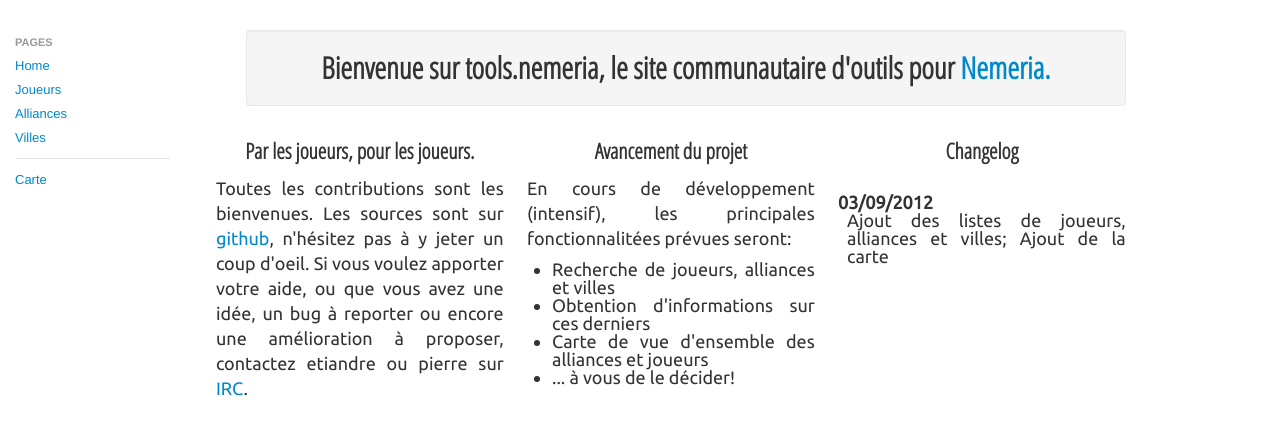
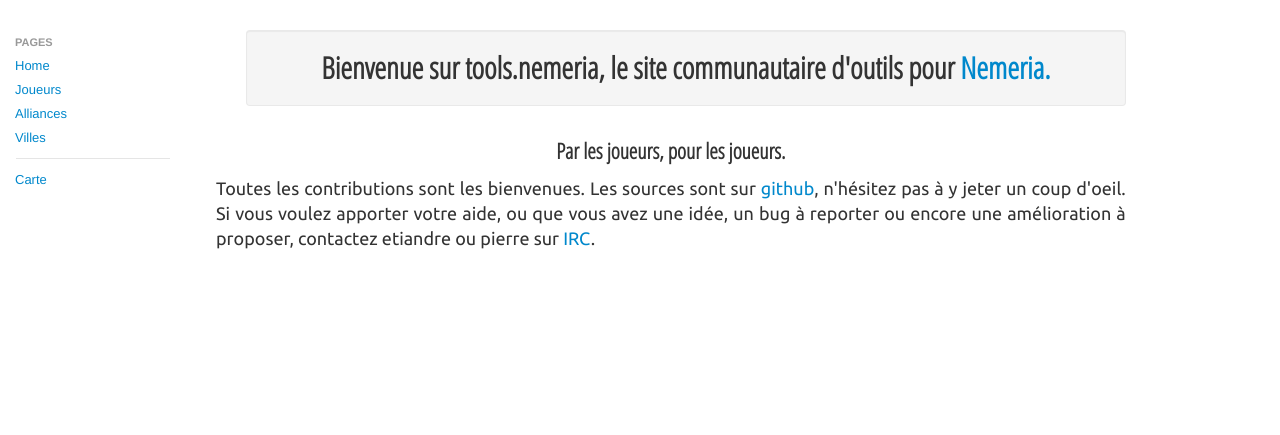
Before and after one commit to nemeria/nemeria-tools, a Django app: template nemeriatools/templates/home.html in a window 1280 px wide. Shown: the part 180-615 px from the top of the page. Run offline with Django 3.2, Linux system fonts and the light colour scheme; the template is opened without the code that fills it, so the values that code supplies are empty; some libraries are stand-ins or nearby versions.

Commit message:
remove texts

```diff
--- a/nemeriatools/templates/home.html
+++ b/nemeriatools/templates/home.html
@@ -22,26 +22,9 @@
         <h1>Bienvenue sur tools.nemeria, le site communautaire d'outils pour <a href="http://nemeria.com" a>Nemeria.</a></h1>
     </div>
     <div class="row marketing">
-        <div class="span4">
+        <div class="span12">
             <h2>Par les joueurs, pour les joueurs.</h2>
             <p>Toutes les contributions sont les bienvenues. Les sources sont sur <a href="https://github.com/nemeria/nemeria-tools">github</a>, n'hésitez pas à y jeter un coup d'oeil. Si vous voulez apporter votre aide, ou que vous avez une idée, un bug à reporter ou encore une amélioration à proposer, contactez etiandre ou pierre sur <a href="irc://irc.nemeria.com:6667/nemeria">IRC</a>.</p>
-        </div>
-        <div class="span4">
-            <h2>Avancement du projet</h2>
-            <p>En cours de développement (intensif), les principales fonctionnalitées prévues seront:</p>
-            <ul>
-                <li>Recherche de joueurs, alliances et villes</li>
-                <li>Obtention d'informations sur ces derniers</li>
-                <li>Carte de vue d'ensemble des alliances et joueurs</li>
-                <li>... à vous de le décider!</li>
-            </ul>
-        </div>
-        <div class="span4">
-            <h2>Changelog</h2>
-            <dl>
-                <dt>03/09/2012</dt>
-                <dd>Ajout des listes de joueurs, alliances et villes; Ajout de la carte</dd>
-            </dl>
         </div>
     </div>
 </div>
```
